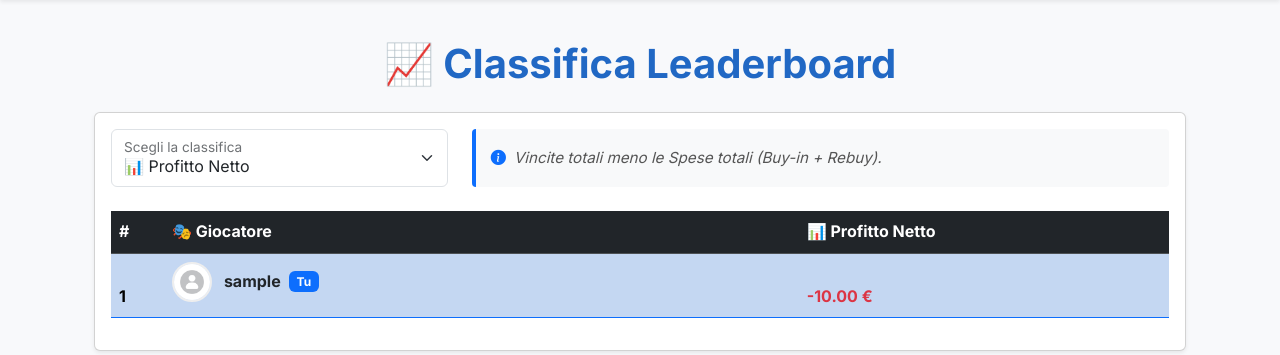
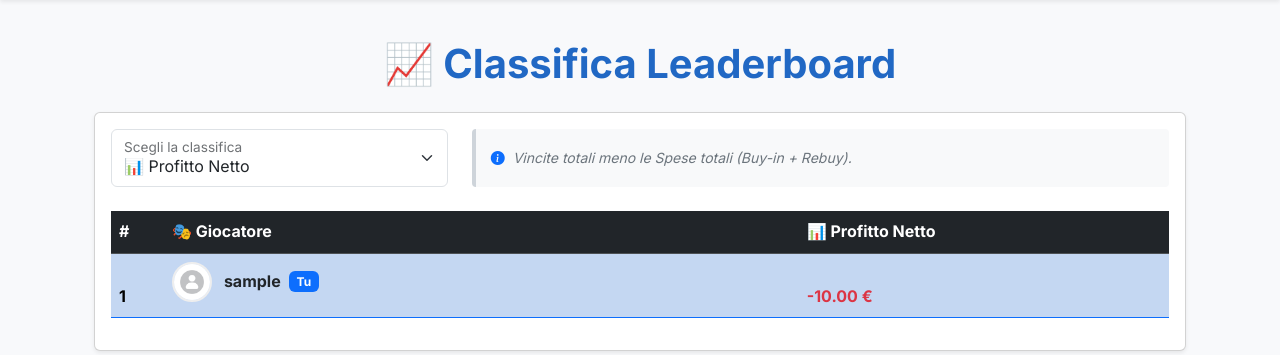
Before and after one commit to matteodadde/poker-manager, a Flask app: page /statistics/leaderboard in a window 1280 px wide. Shown: the part 64-419 px from the top of the page. Run offline with Flask 3, Linux system fonts and the light colour scheme; a user stored in the database is signed in; tables that the repository leaves empty hold one stand-in row (values such as "Sample post"); some libraries are stand-ins or nearby versions.

Commit message:
FIX: Corretta la descrizione della leaderboard

```diff
--- a/app/templates/statistics/leaderboard.html
+++ b/app/templates/statistics/leaderboard.html
@@ -12,15 +12,14 @@
     margin-right: 12px;
     border: 2px solid #eee;
   }
-  /* Stile leggero per la legenda */
   .stat-legend {
     background-color: #f8f9fa;
-    border-left: 4px solid #0d6efd; /* Accent color primary */
+    border-left: 4px solid #ced4da; /* Colore grigio più leggero */
     padding: 10px 15px;
     border-radius: 4px;
-    font-size: 0.95rem;
-    color: #555;
-    height: 58px; /* Altezza simile al form-floating per allineamento */
+    font-size: 0.875rem; /* Testo più piccolo (come .small di Bootstrap) */
+    color: #6c757d; /* Colore "text-muted" di Bootstrap */
+    min-height: 58px; /* MODIFICATO: Altezza minima, può crescere */
     display: flex;
     align-items: center;
   }
```
